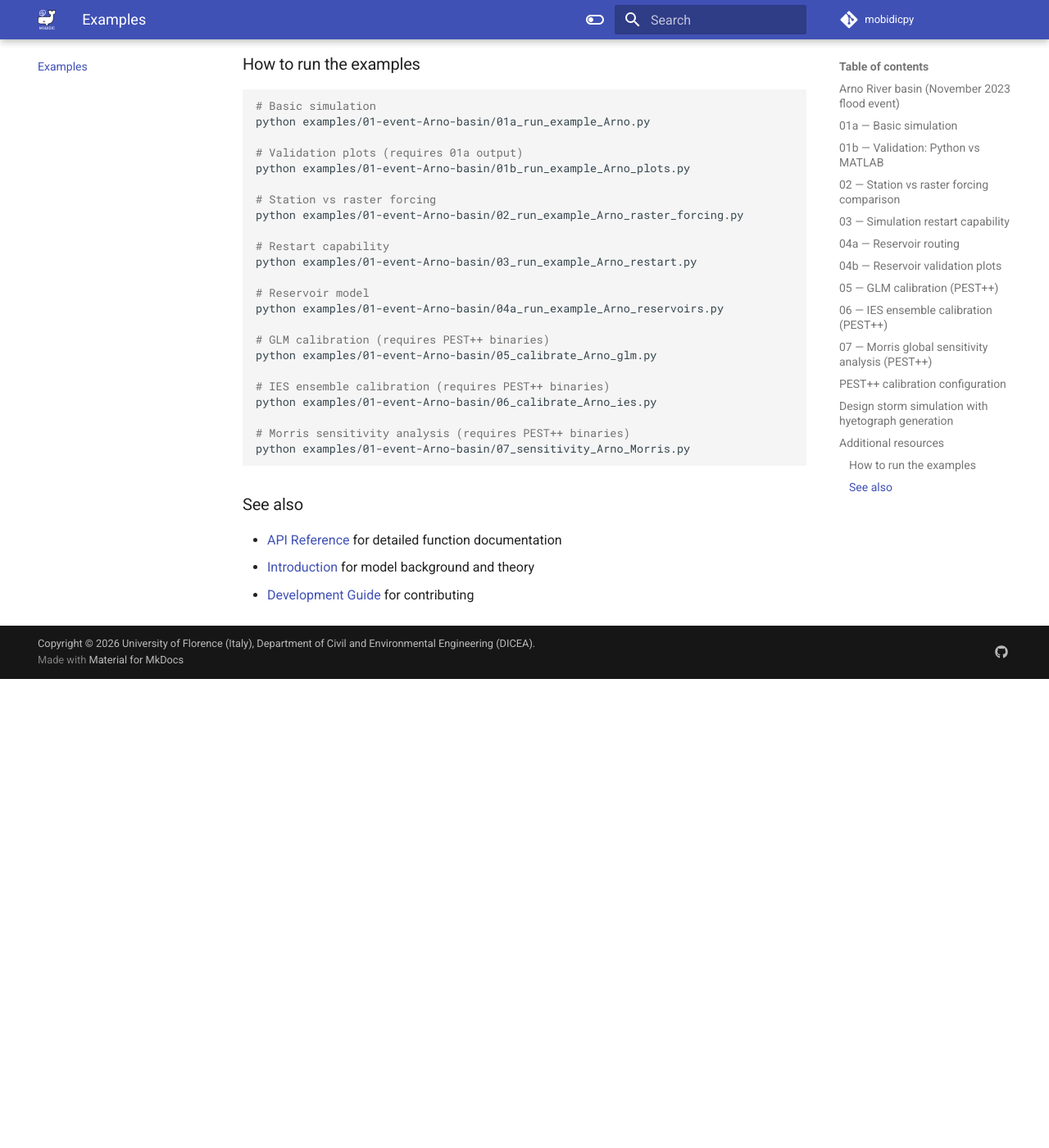
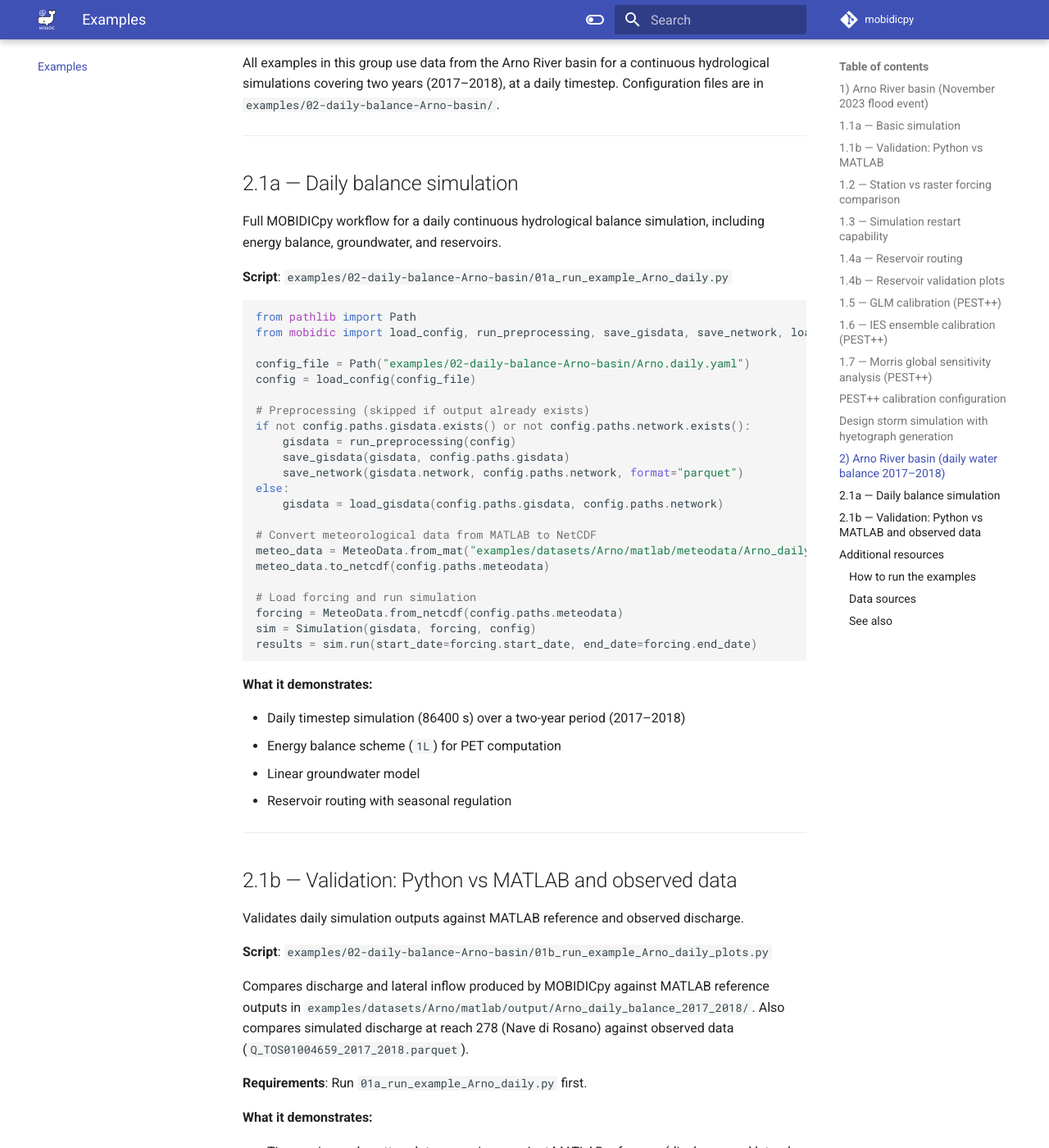
Before and after one commit to mobidichydro/MOBIDICpy, an MkDocs documentation site: the page built from docs/examples.md, in a window 1280 px wide and 1400 px high, scrolled down 9497 px. Shown: the whole window at 82% size. Built offline with MkDocs 1.6.1 and Material for MkDocs 9.7.7, drawn with Linux system fonts in a browser that asks for light colours; a script that is not in the unit is left out; comment, search, counter and statistics services are not loaded; the version menu is left out; before the commit the page ends 10325 px from its top, so only the background shows below that; some of the changed text lies outside the part shown.

Commit message:
Updated example documentation
Co-authored-by: Copilot <copilot@github.com>

````diff
--- a/docs/examples.md
+++ b/docs/examples.md
@@ -1,8 +1,9 @@
 # Examples
 
-This page provides practical examples demonstrating the main features of MOBIDICpy. All example scripts are available in the `examples/01-event-Arno-basin/` directory of the repository.
+This page provides practical examples demonstrating the main features of MOBIDICpy. All example scripts are available in the `examples/` directory of the repository.
 
-## Arno River basin (November 2023 flood event)
+
+## 1) Arno River basin (November 2023 flood event)
 
 All examples use data from the Arno River basin for a flood event that occurred in November 2023. The dataset is located in `examples/datasets/Arno_event_Nov_2023/` and includes raster data (DEM, flow direction, soil parameters), the river network shapefile, meteorological forcing (.mat), observed discharge, and reservoir data.
 
@@ -10,7 +11,7 @@ Configuration files for each workflow are in `examples/01-event-Arno-basin/`.
 
 ---
 
-## 01a — Basic simulation
+## 1.1a — Basic simulation
 
 The complete MOBIDIC workflow from raw data to final outputs.
 
@@ -47,7 +48,7 @@ results = sim.run(start_date=forcing.start_date, end_date=forcing.end_date)
 
 ---
 
-## 01b — Validation: Python vs MATLAB
+## 1.1b — Validation: Python vs MATLAB
 
 Validates the Python implementation against MATLAB reference outputs.
 
@@ -59,7 +60,7 @@ Compares discharge time series produced by MOBIDICpy against the MATLAB referenc
 
 ---
 
-## 02 — Station vs raster forcing comparison
+## 1.2 — Station vs raster forcing comparison
 
 Compare station-based forcing (with spatial interpolation) against pre-interpolated raster forcing.
 
@@ -92,7 +93,7 @@ results2 = sim2.run(start_date, end_date)
 
 ---
 
-## 03 — Simulation restart capability
+## 1.3 — Simulation restart capability
 
 Run a simulation in two stages and compare against a continuous run.
 
@@ -129,7 +130,7 @@ results_2 = sim2.run(start_date=restart_point, end_date=end_date)
 
 ---
 
-## 04a — Reservoir routing
+## 1.4a — Reservoir routing
 
 Simulate reservoirs with time-varying regulation curves.
 
@@ -168,7 +169,7 @@ output_states:
 
 ---
 
-## 04b — Reservoir validation plots
+## 1.4b — Reservoir validation plots
 
 Validates reservoir results against MATLAB reference outputs.
 
@@ -178,7 +179,7 @@ Validates reservoir results against MATLAB reference outputs.
 
 ---
 
-## 05 — GLM calibration (PEST++)
+## 1.5 — GLM calibration (PEST++)
 
 Gradient-based model calibration using `pestpp-glm` (Gauss-Levenberg-Marquardt).
 
@@ -229,7 +230,7 @@ sens = results.get_parameter_sensitivities()  # Jacobian-based sensitivities
 
 ---
 
-## 06 — IES ensemble calibration (PEST++)
+## 1.6 — IES ensemble calibration (PEST++)
 
 Ensemble-based calibration using `pestpp-ies` (Iterative Ensemble Smoother).
 
@@ -278,7 +279,7 @@ phi_history = results.get_objective_function_history()
 
 ---
 
-## 07 — Morris global sensitivity analysis (PEST++)
+## 1.7 — Morris global sensitivity analysis (PEST++)
 
 Global sensitivity analysis using `pestpp-sen` with the Morris OAT method.
 
@@ -439,6 +440,71 @@ $$DDF(t) = k_a \cdot k \cdot a \cdot t^n$$
 
 ---
 
+---
+
+## 2) Arno River basin (daily water balance 2017–2018)
+
+All examples in this group use data from the Arno River basin for a continuous hydrological simulations covering two years (2017–2018), at a daily timestep. Configuration files are in `examples/02-daily-balance-Arno-basin/`.
+
+---
+
+## 2.1a — Daily balance simulation
+
+Full MOBIDICpy workflow for a daily continuous hydrological balance simulation, including energy balance, groundwater, and reservoirs.
+
+**Script**: `examples/02-daily-balance-Arno-basin/01a_run_example_Arno_daily.py`
+
+```python
+from pathlib import Path
+from mobidic import load_config, run_preprocessing, save_gisdata, save_network, load_gisdata, MeteoData, Simulation
+
+config_file = Path("examples/02-daily-balance-Arno-basin/Arno.daily.yaml")
+config = load_config(config_file)
+
+# Preprocessing (skipped if output already exists)
+if not config.paths.gisdata.exists() or not config.paths.network.exists():
+    gisdata = run_preprocessing(config)
+    save_gisdata(gisdata, config.paths.gisdata)
+    save_network(gisdata.network, config.paths.network, format="parquet")
+else:
+    gisdata = load_gisdata(config.paths.gisdata, config.paths.network)
+
+# Convert meteorological data from MATLAB to NetCDF
+meteo_data = MeteoData.from_mat("examples/datasets/Arno/matlab/meteodata/Arno_daily_balance_2017_2018.mat")
+meteo_data.to_netcdf(config.paths.meteodata)
+
+# Load forcing and run simulation
+forcing = MeteoData.from_netcdf(config.paths.meteodata)
+sim = Simulation(gisdata, forcing, config)
+results = sim.run(start_date=forcing.start_date, end_date=forcing.end_date)
+```
+
+**What it demonstrates:**
+
+- Daily timestep simulation (86400 s) over a two-year period (2017–2018)
+- Energy balance scheme (`1L`) for PET computation
+- Linear groundwater model
+- Reservoir routing with seasonal regulation
+
+---
+
+## 2.1b — Validation: Python vs MATLAB and observed data
+
+Validates daily simulation outputs against MATLAB reference and observed discharge.
+
+**Script**: `examples/02-daily-balance-Arno-basin/01b_run_example_Arno_daily_plots.py`
+
+Compares discharge and lateral inflow produced by MOBIDICpy against MATLAB reference outputs in `examples/datasets/Arno/matlab/output/Arno_daily_balance_2017_2018/`. Also compares simulated discharge at reach 278 (Nave di Rosano) against observed data (`Q_TOS01004659_2017_2018.parquet`).
+
+**Requirements**: Run `01a_run_example_Arno_daily.py` first.
+
+**What it demonstrates:**
+
+- Time series and scatter-plot comparison against MATLAB reference (discharge and lateral inflow)
+- Observed vs simulated discharge comparison (uncalibrated)
+
+---
+
 ## Additional resources
 
 ### How to run the examples
@@ -467,7 +533,21 @@ python examples/01-event-Arno-basin/06_calibrate_Arno_ies.py
 
 # Morris sensitivity analysis (requires PEST++ binaries)
 python examples/01-event-Arno-basin/07_sensitivity_Arno_Morris.py
+
+# Daily balance simulation (2017-2018)
+python examples/02-daily-balance-Arno-basin/01a_run_example_Arno_daily.py
+
+# Daily balance validation plots (requires 02a output)
+python examples/02-daily-balance-Arno-basin/01b_run_example_Arno_daily_plots.py
 ```
+
+### Data sources
+The Arno River basin datasets used in these examples were obtained from the following sources:
+- DEM, soil parameters, Corine Land Cover, and river network shapefile: Tuscany Regional Geoportal ([GEOscopio](https://www.regione.toscana.it/-/geoscopio)).
+- Flow direction and flow accumulation rasters were derived from the DEM by GIS processing.
+- Discharge observations and meteorological forcing: Tuscany Regional Functional Centre ([Centro Funzionale Regionale, CFR](https://www.cfr.toscana.it/)), and Hydrological Service of Tuscany ([Servizio Idrologico della Toscana, SIR](https://www.sir.toscana.it/)).
+
+
 
 ### See also
 
````
Also changed, not shown: examples/README.md (+78 -14 lines).
